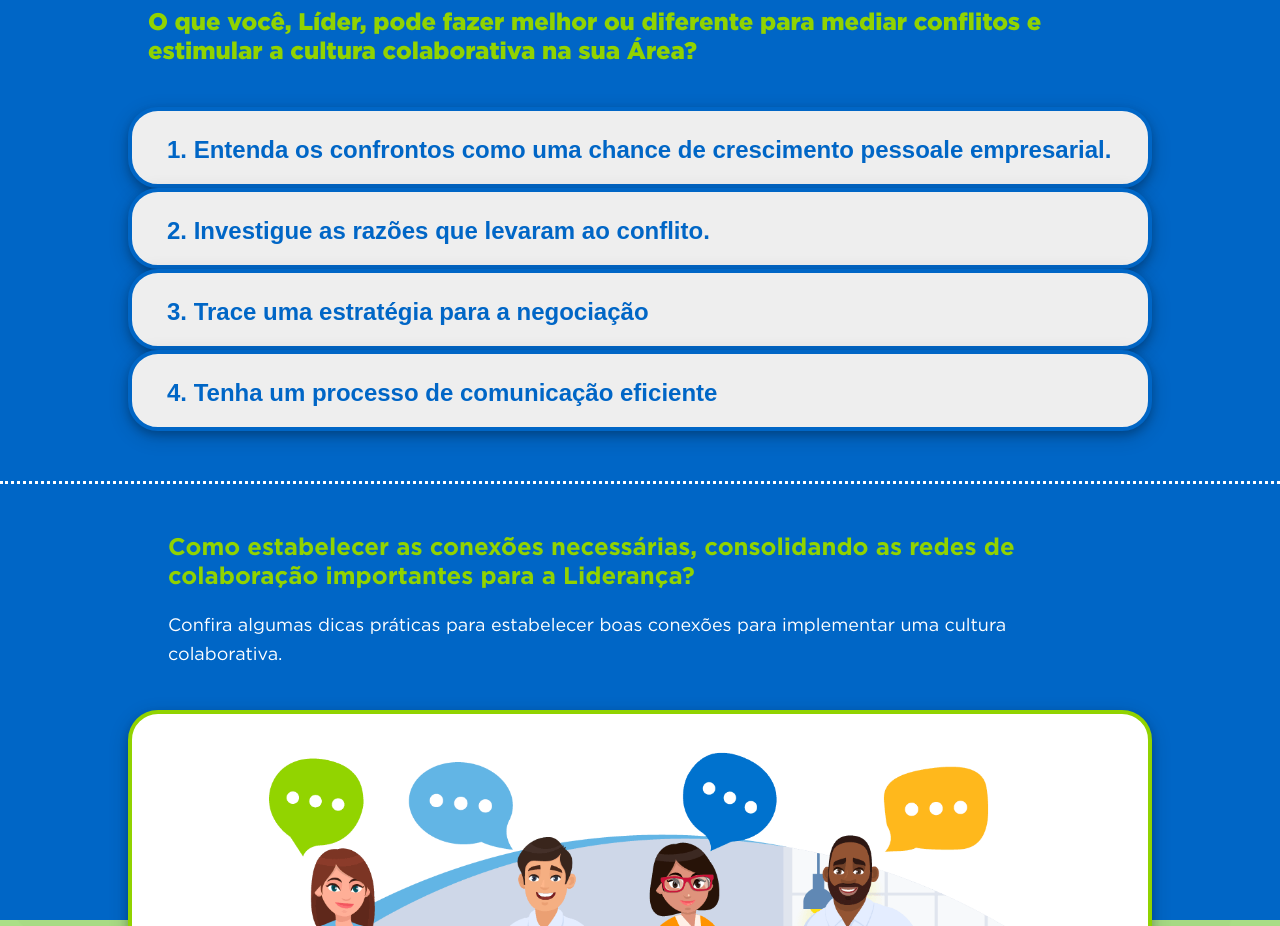
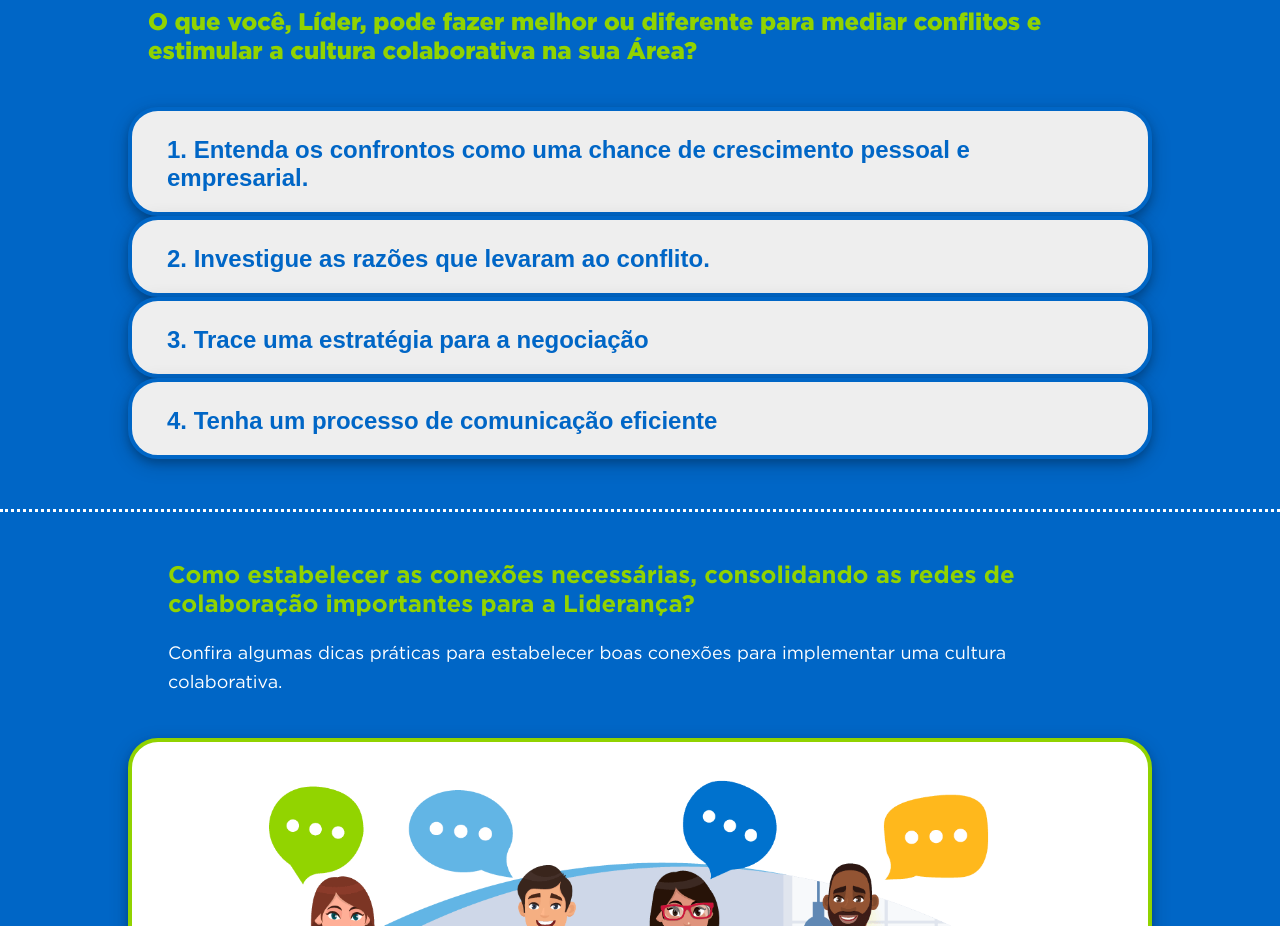
Before and after one commit to J3black/Cultura_Colaborativa, a plain HTML site: page index.html in a window 1280 px wide. Shown: the part 4200-5126 px from the top of the page. Drawn offline with Linux system fonts and the light colour scheme.

Commit message:
Update index.html

```diff
--- a/index.html
+++ b/index.html
@@ -165,7 +165,7 @@
             <h4 class="color-green px-20"><b>O que você, Líder, pode fazer melhor ou diferente para mediar conflitos e estimular a cultura colaborativa na sua Área?</b></h4>
             <div class="py-40">
                 <button class="accordion sombra">
-                    <h6 class="pt-10 pb-15  color-blue mx-15">1. Entenda os confrontos como uma chance de crescimento pessoale empresarial. </h6>
+                    <h6 class="pt-10 pb-15  color-blue mx-15">1. Entenda os confrontos como uma chance de crescimento pessoal e empresarial. </h6>
                 </button>
                 <div class="panel">
                     <p class="py-20 color-white px-20">Encare os conflitos como um aprendizado das experiências positivas das partes envolvidas. Dessa forma, eles mudam de ameaças para oportunidades e se tornam um motor de inovação. Portanto, o desafio não é evitar o conflito, mas saber gerenciá-lo de forma correta e produtiva.</p>
```
